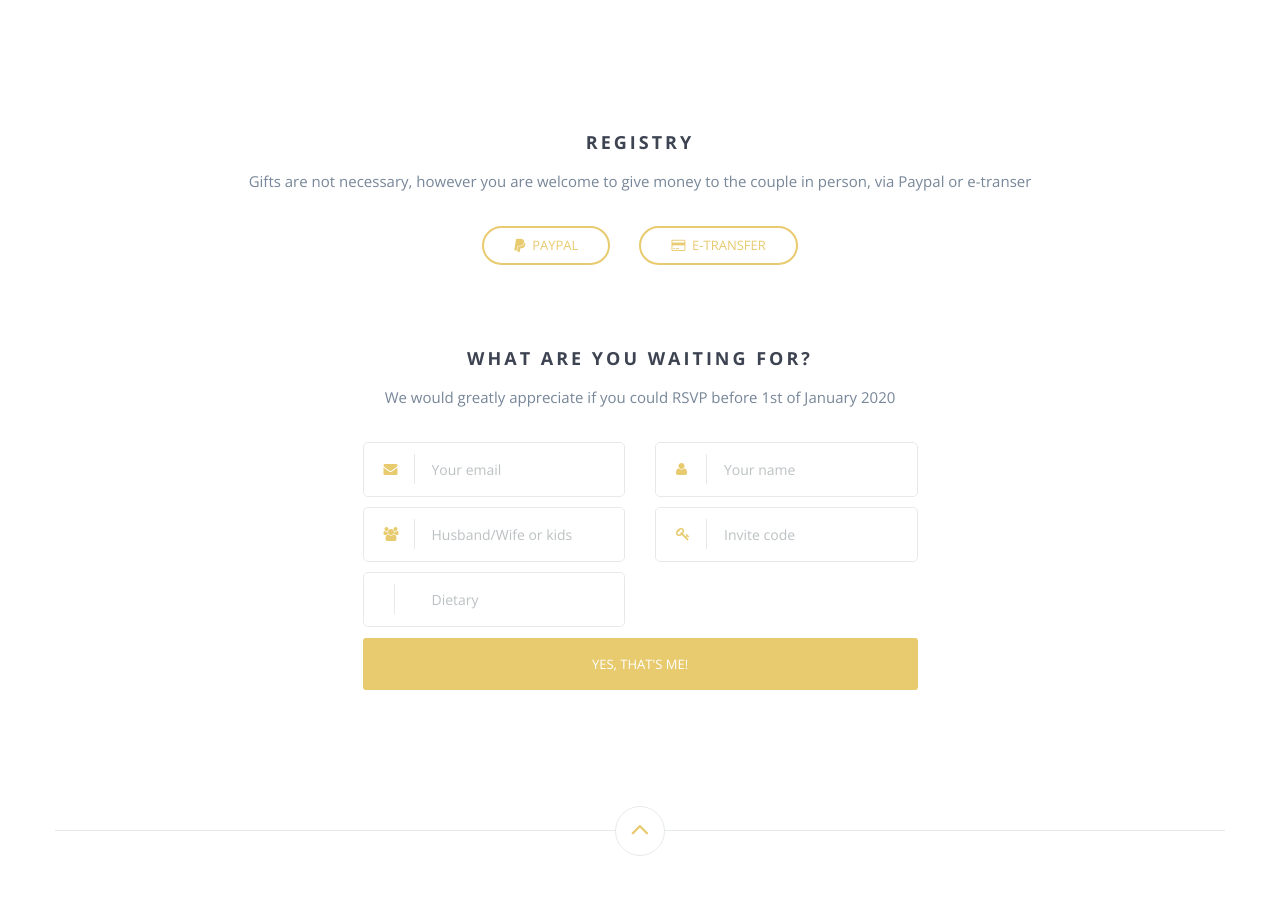
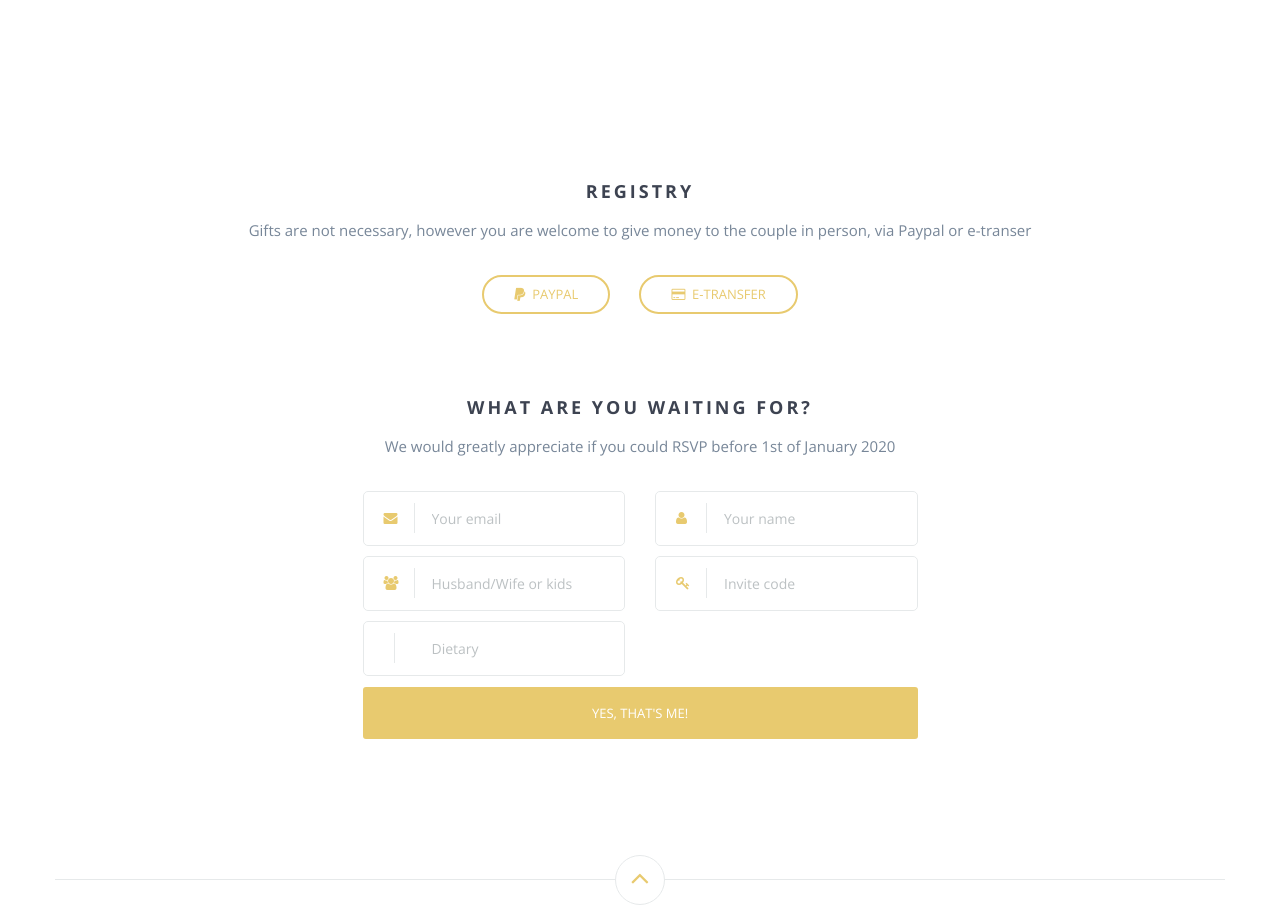
Before and after one commit to dtcrout/poojawedsdhanush, a website: page index.html in a window 1280 px wide. Shown: the part 4131-5039 px from the top of the page. Drawn offline with nearby package versions, Linux system fonts and the light colour scheme; some packages are replaced by stand-ins of ours; a script that the page names is missing; some icons are missing; files whose address does not match are found by name.

Commit message:
fixup! Add section for padding

```diff
--- a/index.html
+++ b/index.html
@@ -358,9 +358,9 @@
     </div>
 </section>
 
-<!-- <section class="blank text-center", id="registry">
+<section class="blank text-center", id="registry">
 <p>&nbsp;</p>
-</section> -->
+</section>
 
 <section class="registry text-center", id="registry">
   <div class="text-center">
```
